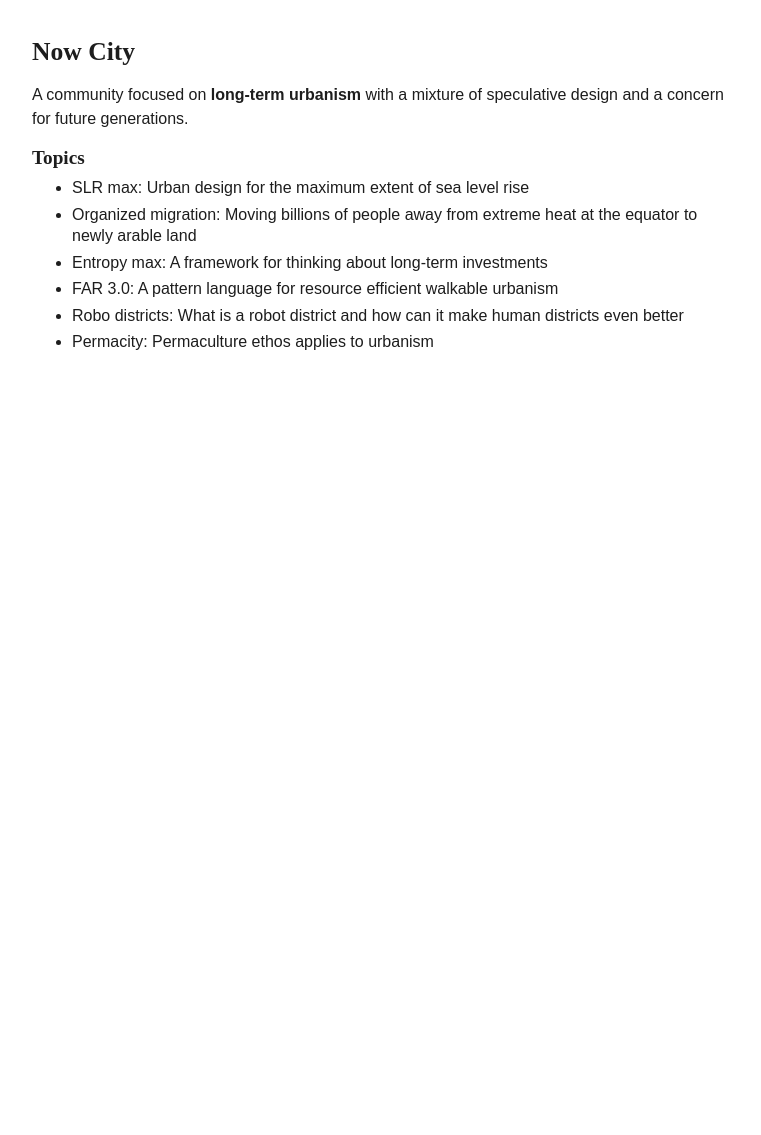
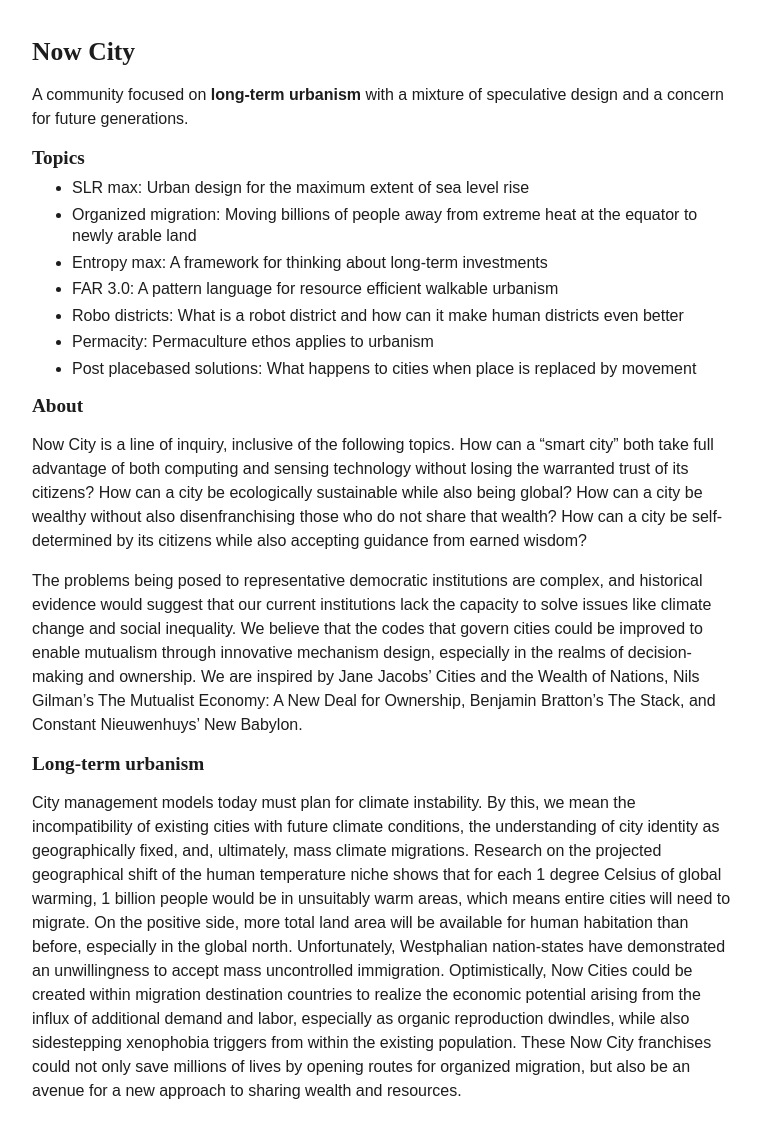
Before and after one commit to nelscity/NowCity, a Jekyll site: the page built from index.md, in a window 1280 px wide. Shown: the whole page, without its empty margins (258-1019 px from the left). Built offline with Jekyll 4.4.1, drawn with Linux system fonts in a browser that asks for light colours; a script that is not in the unit is left out; before the commit the page ends 900 px from its top, so only the background shows below that.

Commit message:
added some material from the archive

```diff
--- a/index.md
+++ b/index.md
@@ -14,3 +14,14 @@
 - FAR 3.0: A pattern language for resource efficient walkable urbanism
 - Robo districts: What is a robot district and how can it make human districts even better
 - Permacity: Permaculture ethos applies to urbanism
+- Post placebased solutions: What happens to cities when place is replaced by movement
+
+## About
+
+Now City is a line of inquiry, inclusive of the following topics. How can a “smart city” both take full advantage of both computing and sensing technology without losing the warranted trust of its citizens? How can a city be ecologically sustainable while also being global? How can a city be wealthy without also disenfranchising those who do not share that wealth? How can a city be self-determined by its citizens while also accepting guidance from earned wisdom?
+
+The problems being posed to representative democratic institutions are complex, and historical evidence would suggest that our current institutions lack the capacity to solve issues like climate change and social inequality. We believe that the codes that govern cities could be improved to enable mutualism through innovative mechanism design, especially in the realms of decision-making and ownership. We are inspired by Jane Jacobs’ Cities and the Wealth of Nations, Nils Gilman’s The Mutualist Economy: A New Deal for Ownership, Benjamin Bratton’s The Stack, and Constant Nieuwenhuys’ New Babylon.
+
+## Long-term urbanism
+
+City management models today must plan for climate instability. By this, we mean the incompatibility of existing cities with future climate conditions, the understanding of city identity as geographically fixed, and, ultimately, mass climate migrations. Research on the projected geographical shift of the human temperature niche shows that for each 1 degree Celsius of global warming, 1 billion people would be in unsuitably warm areas, which means entire cities will need to migrate. On the positive side, more total land area will be available for human habitation than before, especially in the global north. Unfortunately, Westphalian nation-states have demonstrated an unwillingness to accept mass uncontrolled immigration. Optimistically, Now Cities could be created within migration destination countries to realize the economic potential arising from the influx of additional demand and labor, especially as organic reproduction dwindles, while also sidestepping xenophobia triggers from within the existing population. These Now City franchises could not only save millions of lives by opening routes for organized migration, but also be an avenue for a new approach to sharing wealth and resources.
```
